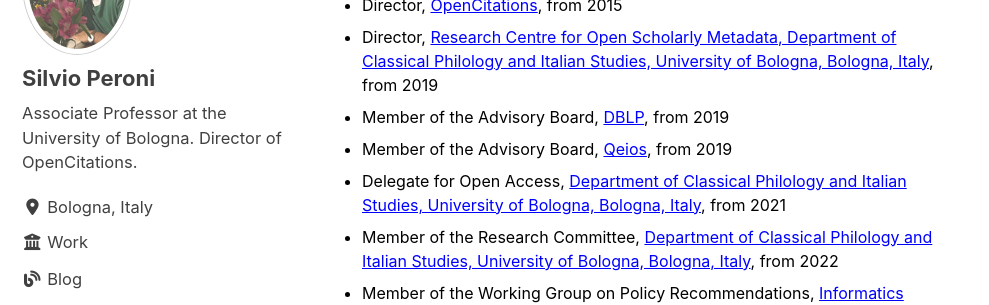
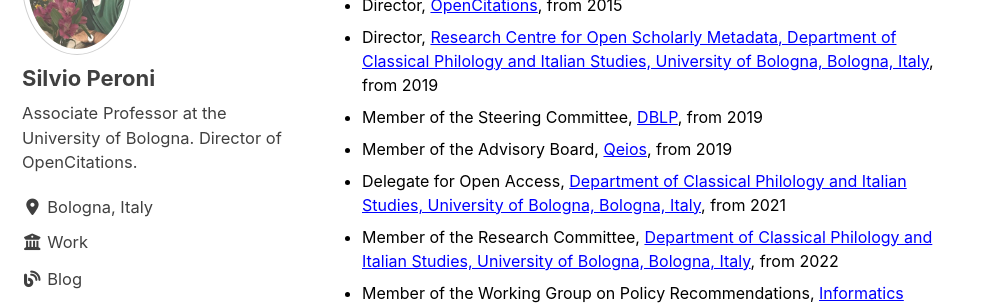
Before and after one commit to essepuntato/essepuntato.github.io, a Jekyll site: the page built from _pages/activities.md, in a window 1280 px wide and 900 px high, scrolled down 333 px. Shown: the part 153-458 px from the top of the window, without its empty margins (0-989 px from the left). Built offline with Jekyll 4.4.1, drawn with Linux system fonts in a browser that asks for light colours; cached includes are drawn as plain includes; nearby versions of some CDN libraries.

Commit message:
Update institutional.yml

```diff
--- a/_data/activities/institutional.yml
+++ b/_data/activities/institutional.yml
@@ -6,7 +6,7 @@
   institution: "Research Centre for Open Scholarly Metadata, Department of Classical Philology and Italian Studies, University of Bologna, Bologna, Italy"
   website: "https://openscholarlymetadata.org"
   start: "2019"
-- role: "Member of the Advisory Board"
+- role: "Member of the Steering Committee"
   institution: "DBLP"
   website: "https://dblp.org"
   start: "2019"
```
